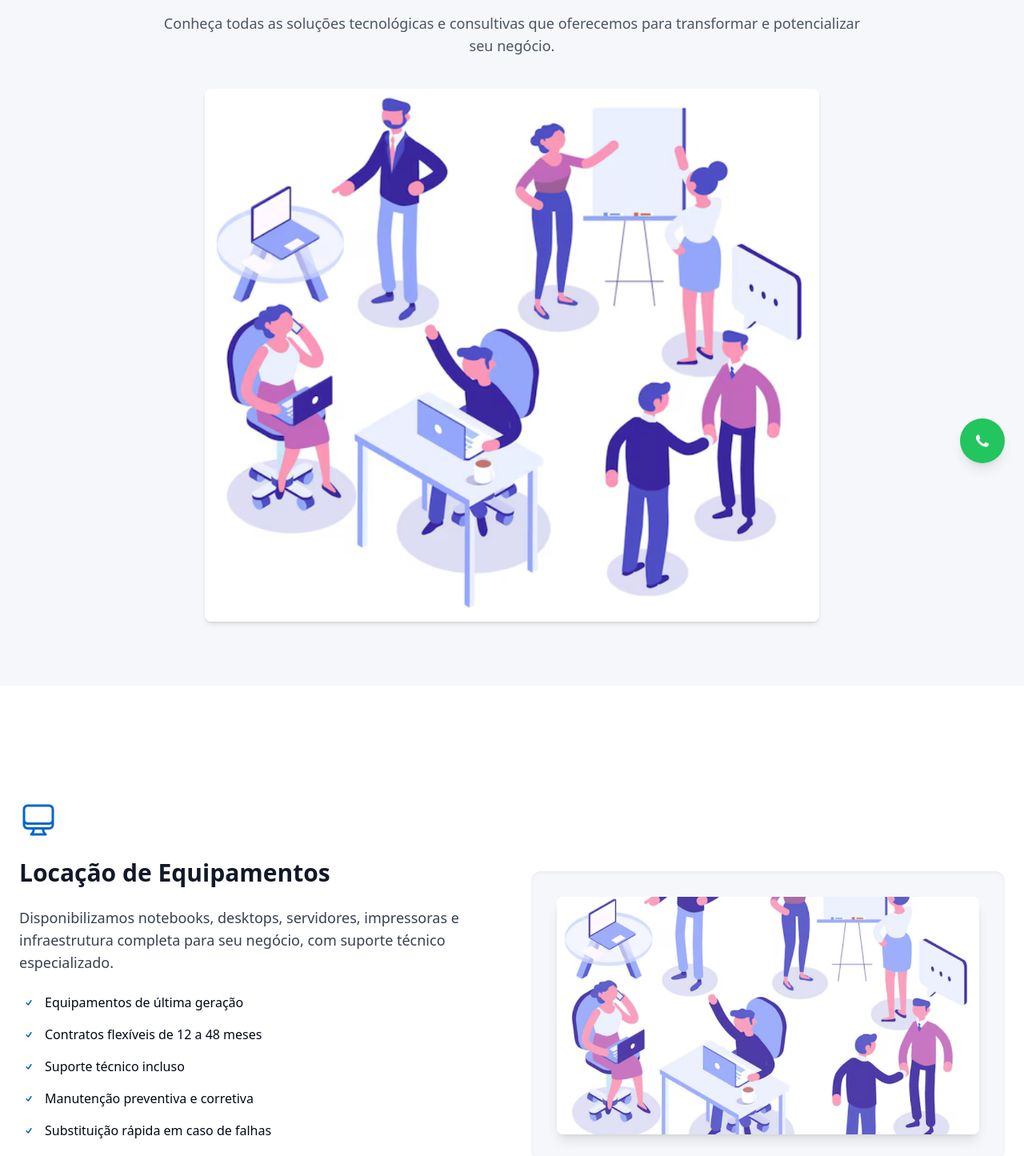
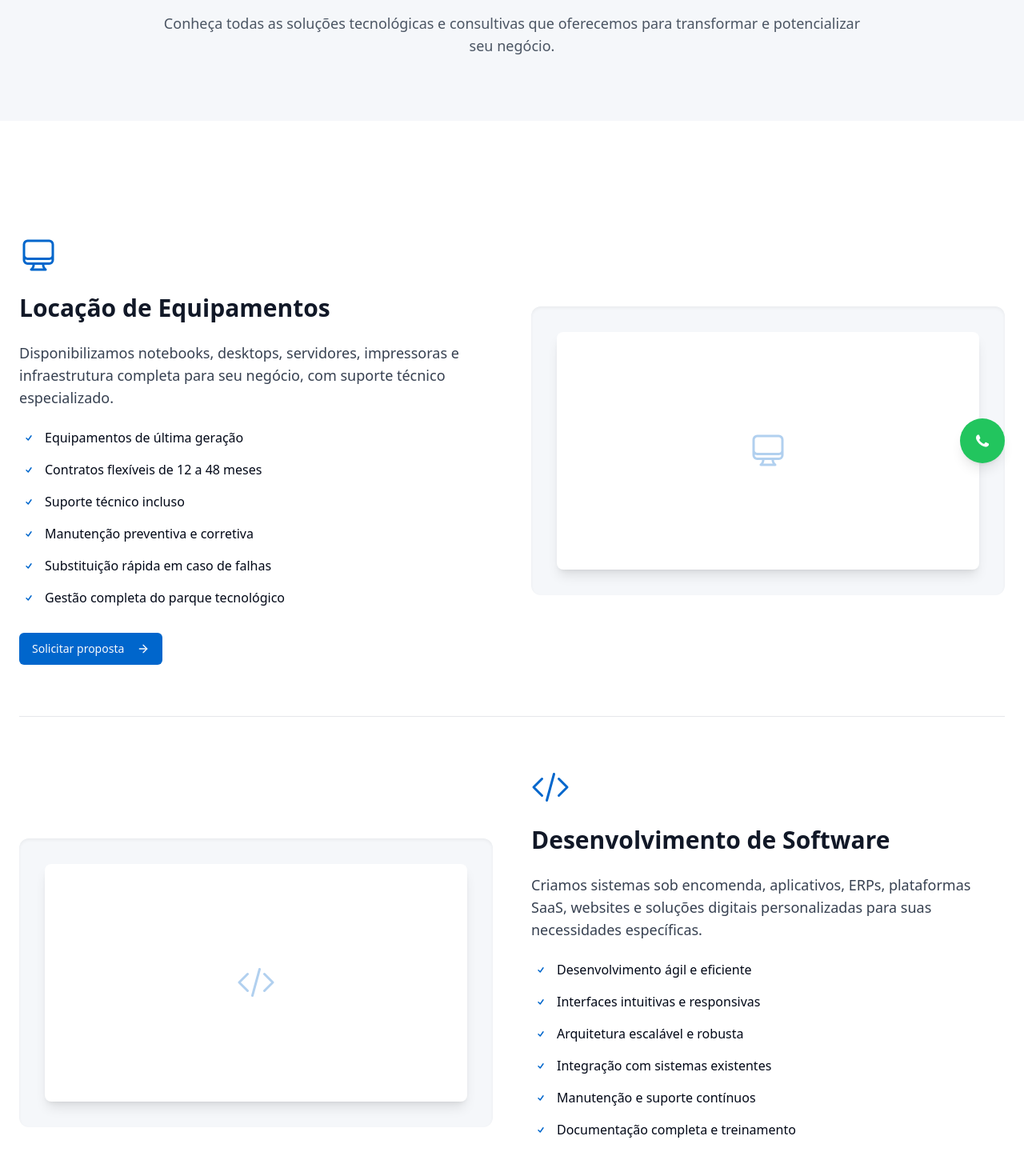
Before and after one commit to brunonatanaelsr/squad-tech-solutions-suite, a React (Vite) app: page /servicos in a window 1280 px wide. Shown: the part 197-1642 px from the top of the page at 80% size. Built offline with nearby package versions, Linux system fonts and the light colour scheme.

Commit message:
Reverted to commit eeb1ccfff83c9b61c3bf8bbe0c161e8ecb567d6b

```diff
--- a/src/components/CallToAction.tsx
+++ b/src/components/CallToAction.tsx
@@ -7,15 +7,14 @@ const CallToAction = () => {
   return (
     <section className="py-16 bg-gradient-to-br from-squad-dark to-squad-primary text-white">
       <div className="container mx-auto px-4 md:px-6">
-        <div className="flex flex-col md:flex-row items-center justify-between gap-10">
-          <div className="max-w-2xl">
+        <div className="max-w-3xl mx-auto text-center">
           <h2 className="text-3xl md:text-4xl font-bold mb-6">
             Pronto para transformar seu negócio com tecnologia?
           </h2>
           <p className="text-lg mb-8 text-white/90">
             Entre em contato com nossa equipe e descubra como podemos ajudar sua empresa a crescer com soluções tecnológicas inovadoras.
           </p>
-            <div className="flex flex-col sm:flex-row gap-4">
+          <div className="flex flex-col sm:flex-row gap-4 justify-center">
             <Button asChild variant="secondary" size="lg">
               <Link to="/contato">Fale Conosco</Link>
             </Button>
@@ -29,15 +28,6 @@ const CallToAction = () => {
             </Button>
           </div>
         </div>
-
-          <div className="w-full md:w-1/3 flex justify-center">
-            <img
-              src="/lovable-uploads/000a65a5-0341-4063-8990-c45877a140ad.png"
-              alt="Equipe profissional"
-              className="max-w-xs md:max-w-sm h-auto rounded-lg shadow-lg animate-float"
-            />
-          </div>
-        </div>
       </div>
     </section>
   );
--- a/src/components/ServicesSection.tsx
+++ b/src/components/ServicesSection.tsx
@@ -76,19 +76,11 @@ const ServicesSection = () => {
           <p className="mt-4 text-lg text-gray-600 max-w-2xl mx-auto">
             Soluções completas para modernizar sua empresa e impulsionar seu crescimento com tecnologia e inovação.
           </p>
-
-          <div className="mt-10 flex justify-center">
-            <img
-              src="/lovable-uploads/000a65a5-0341-4063-8990-c45877a140ad.png"
-              alt="Equipe de profissionais trabalhando"
-              className="max-w-full md:max-w-2xl h-auto rounded-lg shadow-md"
-            />
-          </div>
         </div>
 
-        <div className="grid grid-cols-1 md:grid-cols-2 lg:grid-cols-3 gap-8 mt-12">
+        <div className="grid grid-cols-1 md:grid-cols-2 lg:grid-cols-3 gap-8">
           {services.map((service) => (
-            <Card key={service.id} className="group hover:shadow-lg transition-shadow border border-gray-100 overflow-hidden">
+            <Card key={service.id} className="group hover:shadow-lg transition-shadow border border-gray-100">
               <CardHeader className="pb-2">
                 <div className="text-squad-primary mb-4">
                   {service.icon}
--- a/src/components/WhatsAppButton.tsx
+++ b/src/components/WhatsAppButton.tsx
@@ -7,11 +7,8 @@ const WhatsAppButton = () => {
       href="https://api.whatsapp.com/send?phone=5585985100928&text=Olá,%20gostaria%20de%20saber%20mais%20sobre%20os%20serviços%20da%20Squad%20Soluções!"
       target="_blank"
       rel="noopener noreferrer"
-      className="fixed bottom-6 right-6 bg-green-500 text-white rounded-full p-3 shadow-lg hover:bg-green-600 transition-colors z-50 group"
+      className="fixed bottom-6 right-6 bg-green-500 text-white rounded-full p-3 shadow-lg hover:bg-green-600 transition-colors z-50"
     >
-      <div className="absolute -top-16 right-0 bg-white text-gray-800 px-4 py-2 rounded-lg shadow-md opacity-0 group-hover:opacity-100 transition-opacity duration-300 pointer-events-none whitespace-nowrap">
-        Fale conosco pelo WhatsApp
-      </div>
       <svg className="w-8 h-8" fill="currentColor" viewBox="0 0 24 24" xmlns="http://www.w3.org/2000/svg">
         <path d="M17.472 14.382c-.297-.149-1.758-.867-2.03-.967-.273-.099-.471-.148-.67.15-.197.297-.767.966-.94 1.164-.173.199-.347.223-.644.075-.297-.15-1.255-.463-2.39-1.475-.883-.788-1.48-1.761-1.653-2.059-.173-.297-.018-.458.13-.606.134-.133.298-.347.446-.52.149-.174.198-.298.297-.497.1-.198.05-.371-.025-.52-.075-.149-.669-1.612-.916-2.207-.242-.579-.487-.5-.669-.51-.173-.008-.371-.01-.57-.01-.198 0-.52.074-.792.372-.272.297-1.04 1.016-1.04 2.479 0 1.462 1.065 2.875 1.213 3.074.149.198 2.096 3.2 5.077 4.487.709.306 1.262.489 1.694.625.712.227 1.36.195 1.871.118.571-.085 1.758-.719 2.006-1.413.248-.694.248-1.289.173-1.413-.074-.124-.272-.198-.57-.347z"/>
       </svg>
--- a/src/pages/ServicesPage.tsx
+++ b/src/pages/ServicesPage.tsx
@@ -132,14 +132,6 @@ const ServicesPage = () => {
               <p className="text-lg text-gray-600">
                 Conheça todas as soluções tecnológicas e consultivas que oferecemos para transformar e potencializar seu negócio.
               </p>
-
-              <div className="mt-10">
-                <img
-                  src="/lovable-uploads/000a65a5-0341-4063-8990-c45877a140ad.png"
-                  alt="Equipe de profissionais trabalhando"
-                  className="mx-auto max-w-full md:max-w-3xl h-auto rounded-lg shadow-md"
-                />
-              </div>
             </div>
           </div>
         </section>
@@ -181,18 +173,10 @@ const ServicesPage = () => {
                   </div>
                   <div className={index % 2 ? 'order-2 lg:order-1' : ''}>
                     <div className="bg-squad-light rounded-xl p-8 shadow-inner">
-                      <div className="aspect-video bg-white rounded-lg shadow-lg flex items-center justify-center overflow-hidden">
-                        {index % 3 === 0 ? (
-                          <img
-                            src="/lovable-uploads/000a65a5-0341-4063-8990-c45877a140ad.png"
-                            alt={service.title}
-                            className="object-cover w-full h-full opacity-90 hover:opacity-100 transition-opacity"
-                          />
-                        ) : (
-                          <div className="text-4xl text-squad-primary opacity-30">
-                            {service.icon}
-                          </div>
-                        )}
+                      <div className="aspect-video bg-white rounded-lg shadow-lg flex items-center justify-center">
+                        <div className="text-4xl text-squad-primary opacity-30">
+                          {service.icon}
+                        </div>
                       </div>
                     </div>
                   </div>
```
Also changed, not shown: public/lovable-uploads/000a65a5-0341-4063-8990-c45877a140ad.png (deleted). Lines whose indentation alone changed are shown as unchanged.
